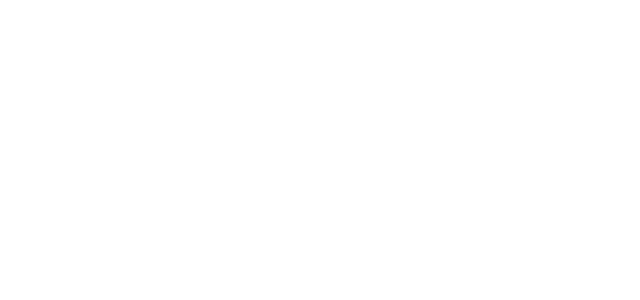
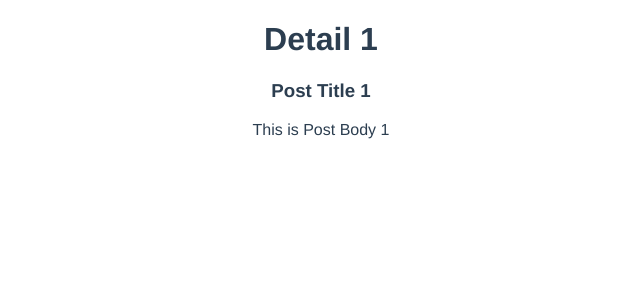
Before and after one commit to Puchai30/Aync-in-composition-api, a Vue app: page /posts/1 in a window 1280 px wide. Before the commit this address had no page. Shown: the top 300 px of the page, without its empty margins (319-959 px from the left). Built offline with nearby package versions, Linux system fonts and the light colour scheme; data requests are answered from the project's data file.

Commit message:
post detail page and getPost

```diff
--- a/src/components/SinglePost.vue
+++ b/src/components/SinglePost.vue
@@ -1,5 +1,7 @@
 <template>
-  <h3>{{ posts_list.title }}</h3>
+  <router-link :to="{ name: 'detail', params: { id: posts_list.id } }">
+    <h3>{{ posts_list.title }}</h3>
+  </router-link>
   <p>{{ cutPostBody }}</p>
 </template>
 
--- /dev/null
+++ b/src/composables/getPost.js
@@ -0,0 +1,21 @@
+import { ref } from "vue";
+
+let getPost = (id) => {
+  let post = ref(null);
+  let error = ref("");
+
+  let load = async () => {
+    try {
+      let response = await fetch("http://localhost:3000/posts/" + id);
+      if (response.status === 404) {
+        throw new Error("Url Not Found");
+      }
+      let datas = await response.json();
+      post.value = datas;
+    } catch (err) {
+      error.value = err.message;
+    }
+  };
+  return { post, error, load };
+};
+export default getPost;
--- a/src/router/index.js
+++ b/src/router/index.js
@@ -1,11 +1,18 @@
 import { createRouter, createWebHistory } from "vue-router";
 import HomeView from "../views/HomeView.vue";
+import Detail from "../views/Detail.vue";
 
 const routes = [
   {
     path: "/",
     name: "home",
     component: HomeView,
+  },
+  {
+    path: "/posts/:id",
+    name: "detail",
+    component: Detail,
+    props: true,
   },
 ];
 
--- /dev/null
+++ b/src/views/Detail.vue
@@ -0,0 +1,24 @@
+<template>
+  <h1>Detail {{ id }}</h1>
+
+  <div v-if="post">
+    <h3>{{ post.title }}</h3>
+    <p>{{ post.body }}</p>
+  </div>
+  <div v-else>Loading .....</div>
+</template>
+
+<script>
+import getPost from "../composables/getPost";
+
+export default {
+  props: ["id"],
+  setup(props) {
+    let { post, error, load } = getPost(props.id);
+    load();
+    return { post, error };
+  },
+};
+</script>
+
+<style></style>
```
